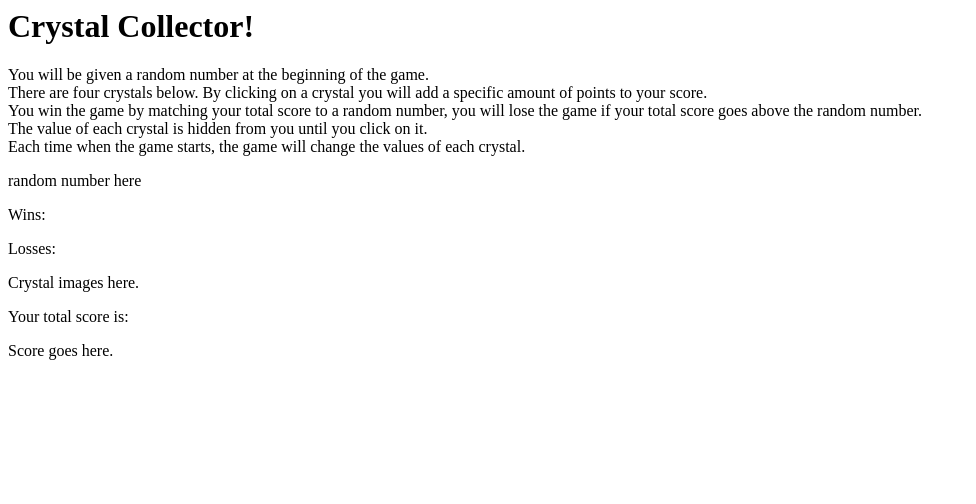
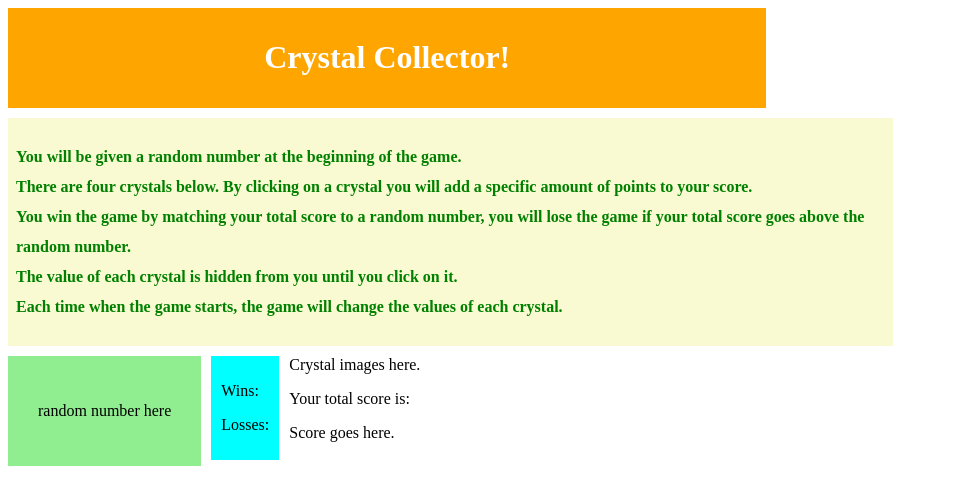
Before and after one commit to scasarez314/unit-4-game, a plain HTML site: page index.html in a window 1280 px wide. Shown: the whole page, without its empty margins (0-976 px from the left). Drawn offline with Linux system fonts and the light colour scheme.

Commit message:
assigned properties to the css and created some more divs for the css.

```diff
--- a/assets/css/style.css
+++ b/assets/css/style.css
@@ -1,3 +1,41 @@
 * {
     box-sizing: border-box;
 }
+#opener {
+    background-color: orange;
+    color: white;
+    margin: 0 40% 10px 0;
+    text-align: center;
+    padding: 10px;
+
+}
+#instructions{
+    background-color: lightgoldenrodyellow;
+    color: green;
+    margin-right: 30%;
+    padding: 8px;
+    text-align: left;
+    line-height: 30px;
+    font-weight: bold;
+}
+#wrapper {
+    margin: 10px 40% 0 0;
+}
+#generatedNumber {
+    background-color: lightgreen;
+    float: left;
+    padding: 30px;
+
+}
+#tracker {
+    background-color: cyan;
+    text-align: left;
+    float: left;
+    margin: auto 10px 10px 10px;
+    padding: 10px;
+}
+.clearfix::after {
+    content: "";
+    clear: both;
+    display: table;
+  }
--- a/index.html
+++ b/index.html
@@ -6,7 +6,7 @@
     </head>
 
     <body>
-        <div id="title">
+        <div id="opener">
             <h1>Crystal Collector!</h1>
 
         </div>
@@ -30,6 +30,9 @@
             </p>
         </div>
 
+        <div class="clearfix"></div>
+
+        <div id="wrapper">
             <div id="generatedNumber">
                 <p>random number here</p>
 
@@ -39,7 +42,10 @@
                 <p>Wins: </p>
                 <p>Losses: </p>
             </div>
+        </div>
 
+
+        <div class="clearfix">
             <div id="crystalImages">Crystal images here.</div>
 
             <div id="container">
@@ -53,7 +59,7 @@
                 </div>
 
             </div>
-
+        </div>
         <script src="assets/javascript/game.js"></script>
 
 
```
Lines whose indentation alone changed are shown as unchanged.
